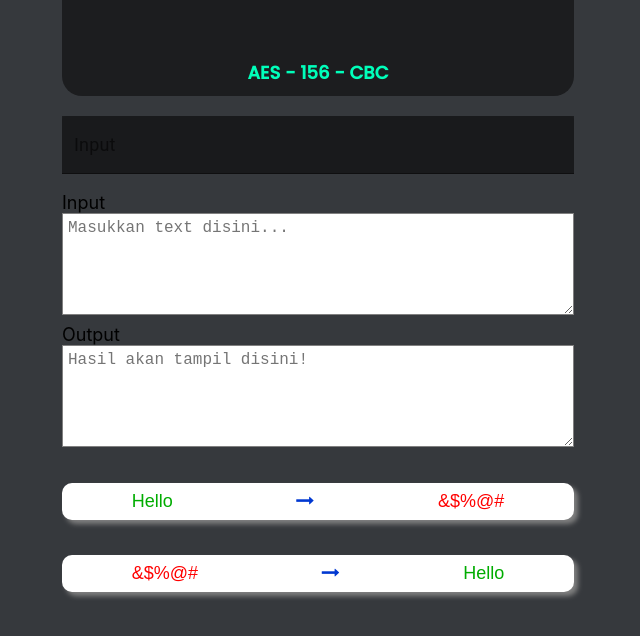
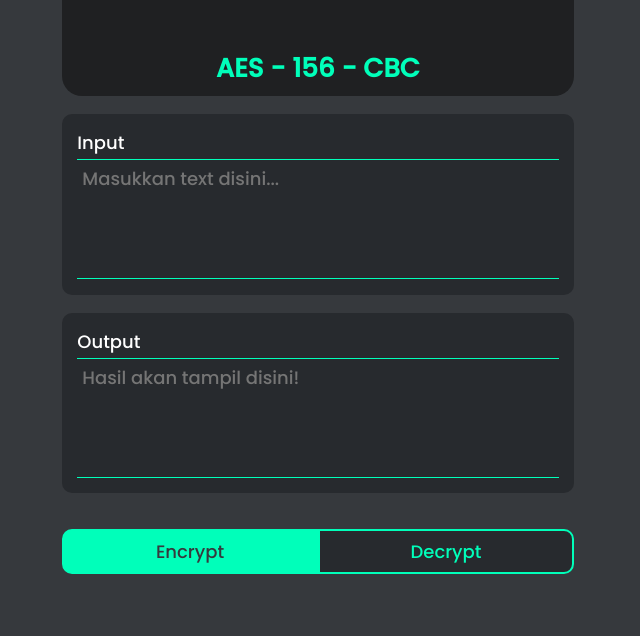
Before and after one commit to R124L-Tech/advanced-crypto, a React (Create React App) app: page / in a window 1280 px wide. Shown: the top 636 px of the page, without its empty margins (322-962 px from the left). Built offline with nearby package versions, Linux system fonts and the light colour scheme.

Commit message:
deploy v1.0.0

```diff
--- a/public/index.html
+++ b/public/index.html
@@ -14,6 +14,10 @@
       href="https://cdnjs.cloudflare.com/ajax/libs/font-awesome/4.7.0/css/font-awesome.min.css"
     />
 
+    <!-- POPPINS FONT -->
+    <link rel="preconnect" href="https://fonts.gstatic.com">
+    <link href="https://fonts.googleapis.com/css2?family=Poppins:wght@500&display=swap" rel="stylesheet">
+
     <title>AES-256-CBC</title>
   </head>
   <body>
--- a/src/App.css
+++ b/src/App.css
@@ -3,82 +3,61 @@
   padding: 0;
   box-sizing: border-box;
   font-size: large;
+  font-family: "Poppins", sans-serif;
+}
+
+html {
+  --darkest: #1f2022;
+  --darker: #25272bce;
+  --dark: #36393d;
+  --light-gray: #888888;
+  --green: #00ffba;
 }
 
 body {
-  background-color: #36393d;
-}
-
-.input,
-.output,
-.container,
-.buttons {
-  display: flex;
-  flex-direction: column;
+  background-color: var(--dark);
 }
 
 .container {
+  display: flex;
+  flex-direction: column;
+  align-items: center;
   width: 100%;
-  align-items: center;
+  padding: 0 30%;
 }
 
-.key {
-  font-size: large;
+@media only screen and (max-width: 1008px) {
+  .container {
+    padding: 0 20%;
+  }
 }
 
-input[type="number"] {
-  border: none;
-  outline: none;
-  text-align: center;
-  width: 35px;
-  background: rgba(255, 255, 255, 0);
+@media only screen and (max-width: 600px) {
+  .container {
+    padding: 0 7%;
+  }
 }
 
-.input,
-.buttons {
-  margin-top: 1em;
+.buttons-container {
+  width: 100%;
+  margin-top: 2em;
+  border-radius: 20px;
 }
 
-.output {
-  margin-top: 0.5em;
+.btn {
+  width: 50%;
+  height: 45px;
+  color: var(--green);
+  border: 2px solid var(--green);
+  outline: none;
 }
 
-.input,
-.output,
-.buttons {
-  width: 40%;
+.btn:nth-child(1) {
+  border-radius: 10px 0 0 10px;
+  background: var(--green);
+  color: var(--dark);
 }
-
-textarea {
-  outline: none;
-  border: solid 1px gray;
-  padding: 5px;
+.btn:nth-child(2) {
+  background: var(--darker);
+  border-radius: 0 10px 10px 0;
 }
-
-.buttons {
-  height: 18vh;
-  justify-content: space-around;
-}
-
-button {
-  outline: none;
-  background-color: white;
-  box-shadow: 4px 4px 5px gray;
-  border: none;
-  border-radius: 10px;
-  padding: 8px;
-  display: flex;
-  justify-content: space-around;
-  align-items: center;
-  font-size: 18px;
-}
-
-.cypher {
-  color: red;
-}
-.plain {
-  color: rgb(0, 172, 0);
-}
-i {
-  color: rgb(0, 56, 209);
-}
--- a/src/App.js
+++ b/src/App.js
@@ -1,26 +1,19 @@
 import React, { useRef } from 'react'
 import { encrypt, decrypt } from "./crypto";
 import Header from "./components/Header";
-import TextField from '@material-ui/core/TextField';
-import { makeStyles } from '@material-ui/core/styles';
+import TextField from './components/TextField'
 import './App.css';
 
-const useStyles = makeStyles({
-  textField: {
-    marginTop: '20px',
-    width: '40%',
-    backgroundColor: '#1c1d1f',
-    color: 'white'
-  },
-});
-
 function App() {
-  const classes = useStyles();
   let inputRef = useRef()
   let outputRef = useRef()
+  let encryptRef = useRef()
+  let decryptRef = useRef()
 
   const clickTranslate = (method) => {
     let inputText = inputRef.current.value
+    console.log(inputRef.current);
+    console.log(encryptRef.current);
     if (inputText === '') {
       alert('🚫 Silahkan menginput text terlebih dahulu!')
     } else {
@@ -34,41 +27,39 @@ function App() {
         title="AES - 156 - CBC"
       />
 
-      <TextField
-        id="filled-basic"
-        label="Input"
-        variant="filled"
-        multiline
-        className={classes.textField}
-      />
-
       {/* INPUT */}
-      <div className="input">
-        <label htmlFor="input">Input</label>
-        <textarea ref={inputRef} id="input" cols="30" rows="5" placeholder="Masukkan text disini..."></textarea>
+      <div className="textField-container">
+        <label className="textField-label" htmlFor="input">Input</label>
+        <textarea
+          ref={inputRef}
+          className="textField-textarea"
+          id="input"
+          cols="30"
+          rows="4"
+          placeholder="Masukkan text disini..."
+        ></textarea>
       </div>
 
       {/* OUTPUT */}
-      <div className="output">
-        <label htmlFor="output">Output</label>
-        <textarea ref={outputRef} id="output" cols="30" rows="5" placeholder="Hasil akan tampil disini!"></textarea>
+      <div className="textField-container">
+        <label className="textField-label" htmlFor="output">Output</label>
+        <textarea
+          ref={outputRef}
+          className="textField-textarea"
+          id="output"
+          cols="30"
+          rows="4"
+          placeholder="Hasil akan tampil disini!"
+        ></textarea>
       </div>
 
       {/* BUTTONS */}
-      <div className="buttons">
+      <div className="buttons-container">
         {/* ENCRYPT */}
-        <button onClick={() => clickTranslate('encrypt')}>
-          <div className='plain'>Hello</div>
-          <i className="fa fa-long-arrow-right"></i>
-          <div className='cypher'>&$%@#</div>
-        </button>
+        <button className="btn" ref={decryptRef} onClick={() => clickTranslate('encrypt')}>Encrypt</button>
 
         {/* DECRYPT */}
-        <button onClick={() => clickTranslate('decrypt')}>
-          <div className='cypher'>&$%@#</div>
-          <i className="fa fa-long-arrow-right"></i>
-          <div className='plain'>Hello</div>
-        </button>
+        <button className="btn" ref={encryptRef} onClick={() => clickTranslate('decrypt')}>Decrypt</button>
       </div>
     </div>
   );
--- a/src/components/Header.css
+++ b/src/components/Header.css
@@ -1,16 +1,18 @@
-@import url("https://fonts.googleapis.com/css2?family=Poppins:wght@500&display=swap");
+/* @import url("https://fonts.googleapis.com/css2?family=Poppins:wght@500&display=swap"); */
 
 .head {
-  width: 40%;
+  width: 100%;
   height: 12vh;
-  background-color: #1c1d1f;
-  color: #00ffba;
+  padding-bottom: 8px;
+  border-radius: 0 0 20px 20px;
+  background-color: var(--darkest);
+  color: var(--green);
   display: flex;
   align-items: flex-end;
   text-align: center;
   justify-content: center;
-  padding-bottom: 10px;
-  font-family: "Poppins", sans-serif;
-  font-size: 90px;
-  border-radius: 0 0 20px 20px;
 }
+
+.head-title {
+  font-size: 26px;
+}
--- a/src/components/Header.js
+++ b/src/components/Header.js
@@ -1,10 +1,9 @@
 import './Header.css'
-
 
 const Header = ({ title }) => {
     return (
         <div className="head">
-            <h1 className="title">{title}</h1>
+            <h1 className="head-title">{title}</h1>
         </div>
     )
 }
--- /dev/null
+++ b/src/components/TextField.css
@@ -0,0 +1,26 @@
+.textField-container {
+  display: flex;
+  flex-direction: column;
+  background-color: var(--darker);
+  width: 100%;
+  padding: 3%;
+  margin-top: 1em;
+  border-radius: 10px;
+}
+
+.textField-label {
+  color: white;
+  padding-bottom: 3px;
+}
+
+.textField-textarea {
+  background-color: rgba(255, 255, 255, 0);
+  color: var(--light-gray);
+  border: 1px solid var(--green);
+  border-right: 0;
+  border-left: 0;
+  padding: 5px;
+  resize: none;
+  outline: none;
+  font-size: 18px;
+}
--- /dev/null
+++ b/src/components/TextField.js
@@ -0,0 +1,17 @@
+import './TextField.css'
+
+function TextField({ ref, label, placeholder, content }) {
+    return (
+        <div className="textField-container">
+            <label className="textField-label" htmlFor="output">{label}</label>
+            <textarea className="textField-textarea" ref={ref} id="output" cols="30" rows="5" placeholder={placeholder}>{content}</textarea>
+        </div>
+    )
+}
+
+TextField.defaultProps = {
+    label: 'Label',
+    placeholder: 'Placeholder here...'
+}
+
+export default TextField
```
Also changed, not shown: src/components/MultiButtons.js (added, +9 -0 lines), 2 other files (tests, documents, lock files or other folders).
